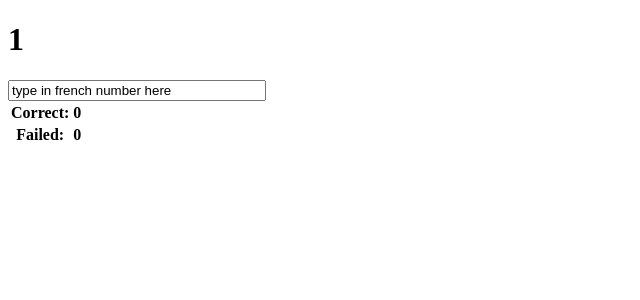
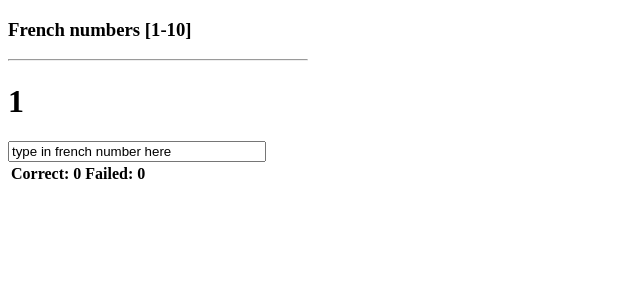
Before and after one commit to Voyciecho/reactjs-fr-numbers, a React (Create React App) app: page / in a window 1280 px wide. Shown: the top 300 px of the page, without its empty margins (0-640 px from the left). Built offline with nearby package versions, Linux system fonts and the light colour scheme.

Commit message:
Add a separate Numero component plus cleanup

```diff
--- a/src/App.js
+++ b/src/App.js
@@ -2,6 +2,18 @@
 import React from 'react';
 
 const frenchDictionary = {1: 'un', 2: 'deux', 3: 'trois', 4: 'quatre', 5: 'cinq', 6: 'six', 7: 'sept', 8: 'huit', 9: 'neuf', 10: 'dix'};
+
+class Numero extends React.Component {
+    render() {
+        return (
+            <div>
+                <h3>French numbers [1-10]</h3>
+                <hr />
+                <h1>{this.props.numero}</h1>
+            </div>
+        );
+    }
+}
 
 class FrenchInputForm extends React.Component {
     state = {
@@ -44,18 +56,14 @@ class FrenchInputForm extends React.Component {
 class UserStatistics extends React.Component {
     render() {
         return (
-            <table>
-            <tbody>
+            <table><tbody>
                 <tr>
                     <th>Correct:</th>
                     <th>{this.props.correctCount}</th>
-                </tr>
-                <tr>
                     <th>Failed:</th>
                     <th>{this.props.failedCount}</th>
                 </tr>
-            </tbody>
-            </table>
+            </tbody></table>
         );
     }
 }
@@ -77,11 +85,7 @@ class HistoryTable extends React.Component {
 
         return (
             <div style={{overflowY:'auto', height:'100px', color:"rgb(200,200,200)"}}>
-            <table>
-            <tbody>
-            {rows}
-            </tbody>
-            </table>
+                <table><tbody>{rows}</tbody></table>
             </div>
         );
     }
@@ -113,7 +117,7 @@ class App extends React.Component {
     render() {
         return (
             <div style={{width:'300px'}}>
-                <h1>{this.state.numero}</h1>
+                <Numero numero={this.state.numero}/>
                 <FrenchInputForm handleSubmit={this.submitAnswer} />
                 <UserStatistics correctCount={this.state.correctCount} failedCount={this.state.failedCount}/>
                 <HistoryTable answersList={this.state.answersList}/>
```
